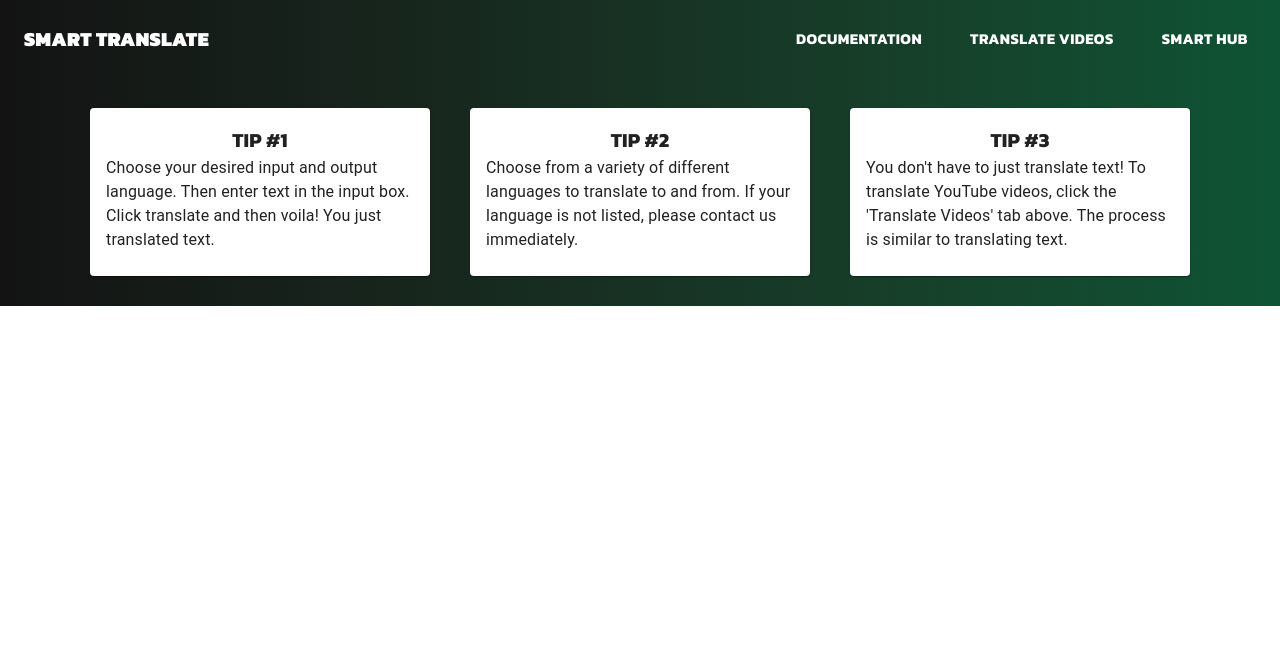
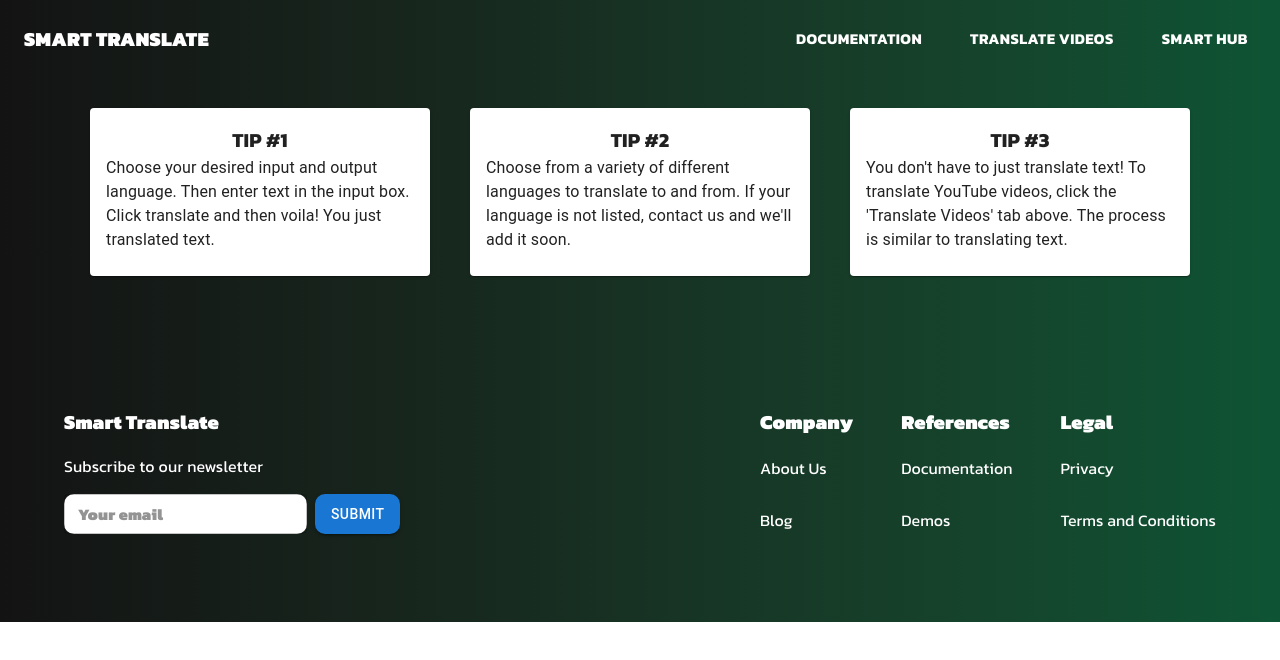
Before and after one commit to hamim23z/SmartTranslate-Main, a Next.js app: page / in a window 1280 px wide. Shown: the top 660 px of the page. Built offline with nearby package versions, Linux system fonts and the light colour scheme; no server answers.

Commit message:
Fixed the home page and added footer. Will begin working on actual translate feature.

```diff
--- a/app/page.js
+++ b/app/page.js
@@ -1,8 +1,32 @@
 "use client";
 import { useState } from "react";
 import Link from "next/link";
-import { AppBar, Box, Button, Typography, Toolbar, IconButton, Drawer, List, ListItem, ListItemButton, ListItemText, Card, CardMedia, CardContent} from "@mui/material";
+import {
+  AppBar,
+  Box,
+  Button,
+  Typography,
+  Toolbar,
+  IconButton,
+  Drawer,
+  List,
+  ListItem,
+  ListItemButton,
+  ListItemText,
+  Card,
+  CardContent,
+  Container,
+  Stack,
+  TextField,
+  Snackbar,
+} from "@mui/material";
 import MenuIcon from "@mui/icons-material/Menu";
+
+{
+  /*Footer Contact Thingy*/
+}
+import { collection, addDoc } from "firebase/firestore";
+import { db } from "@/firebase";
 
 export default function HomePage() {
   const [drawerOpen, setDrawerOpen] = useState(false);
@@ -10,9 +34,71 @@ export default function HomePage() {
     setDrawerOpen(open);
   };
 
+  {
+    /* For the Newsletter Now */
+  }
+  const [snackbarOpenNews, setSnackbarOpenNews] = useState(false);
+  const [emailNews, setEmailNews] = useState("");
+  const [emailErrorNews, setEmailErrorNews] = useState("");
+  const emailRegexNews = /^[^\s@]+@[^\s@]+\.[^\s@]+$/;
+
+  const handleSnackbarCloseNews = () => {
+    setSnackbarOpenNews(false);
+  };
+
+  const handleEmailChangeNews = (e) => {
+    const value = e.target.value;
+    setEmailNews(value);
+
+    if (!emailRegexNews.test(value)) {
+      setEmailErrorNews("Enter a valid email address.");
+    } else {
+      setEmailErrorNews("");
+    }
+  };
+
+  const handleSendMessageNews = async () => {
+    setEmailErrorNews("");
+
+    if (!emailNews.trim()) {
+      setSnackbarOpenNews(true);
+      setEmailErrorNews("Email cannot be empty.");
+      return;
+    }
+
+    if (!emailRegexNews.test(emailNews)) {
+      setSnackbarOpenNews(true);
+      setEmailErrorNews("Enter a valid email address.");
+      return;
+    }
+
+    try {
+      await addDoc(collection(db, "Newsletter"), {
+        email: emailNews,
+        timestamp: new Date(),
+      });
+
+      setSnackbarOpenNews(true);
+      setEmailErrorNews("");
+
+      setEmailNews("");
+    } catch (error) {
+      console.error("Error sending message: ", error);
+    }
+  };
+  {
+    /*Newsletter Ends Here*/
+  }
+
   return (
     <>
-      <AppBar position="static" sx={{ background: "linear-gradient(90deg, #131313, #151c18, #17241c, #172d21, #173726, #16402a, #134a2f, #0e5434)" }}>
+      <AppBar
+        position="static"
+        sx={{
+          background:
+            "linear-gradient(90deg, #131313, #151c18, #17241c, #172d21, #173726, #16402a, #134a2f, #0e5434)",
+        }}
+      >
         <Toolbar //this is the entire toolbar, everything is locaed inside here
           sx={{
             paddingTop: "20px",
@@ -182,66 +268,319 @@ export default function HomePage() {
         </Box>
       </Drawer>
 
-
-      <Box sx = {{
-        display: "flex",
-        flexDirection: "row",
-        gap: 5,
-        padding: "30px",
-        justifyContent: "center",
-        background: "linear-gradient(90deg, #131313, #151c18, #17241c, #172d21, #173726, #16402a, #134a2f, #0e5434)"
-      }}>
-        <Card sx = {{maxWidth: "340px"}}>
+      <Box
+        sx={{
+          display: "flex",
+          flexDirection: "row",
+          gap: 5,
+          padding: "30px",
+          justifyContent: "center",
+          background:
+            "linear-gradient(90deg, #131313, #151c18, #17241c, #172d21, #173726, #16402a, #134a2f, #0e5434)",
+        }}
+      >
+        <Card sx={{ maxWidth: "340px" }}>
           <CardContent>
-            <Typography variant="h6"
-              sx = {{fontFamily: "Kanit", fontWeight: 700, textTransform: "uppercase", textAlign: "center"}}
+            <Typography
+              variant="h6"
+              sx={{
+                fontFamily: "Kanit",
+                fontWeight: 700,
+                textTransform: "uppercase",
+                textAlign: "center",
+              }}
             >
               Tip #1
             </Typography>
 
             <Typography>
-              Choose your desired input and output language.
-              Then enter text in the input box. Click translate
-              and then voila! You just translated text.
+              Choose your desired input and output language. Then enter text in
+              the input box. Click translate and then voila! You just translated
+              text.
             </Typography>
           </CardContent>
         </Card>
 
-        <Card sx = {{maxWidth: "340px"}}>
+        <Card sx={{ maxWidth: "340px" }}>
           <CardContent>
-            <Typography variant="h6"
-              sx = {{fontFamily: "Kanit", fontWeight: 700, textTransform: "uppercase", textAlign: "center"}}
+            <Typography
+              variant="h6"
+              sx={{
+                fontFamily: "Kanit",
+                fontWeight: 700,
+                textTransform: "uppercase",
+                textAlign: "center",
+              }}
             >
               Tip #2
             </Typography>
 
             <Typography>
-              Choose from a variety of different languages to translate to and from. If your language is not listed,
-              please contact us immediately.
+              Choose from a variety of different languages to translate to and
+              from. If your language is not listed, contact us and we&apos;ll
+              add it soon.
             </Typography>
           </CardContent>
         </Card>
 
-        <Card sx = {{maxWidth: "340px"}}>
+        <Card sx={{ maxWidth: "340px" }}>
           <CardContent>
-            <Typography variant="h6"
-              sx = {{fontFamily: "Kanit", fontWeight: 700, textTransform: "uppercase", textAlign: "center"}}
+            <Typography
+              variant="h6"
+              sx={{
+                fontFamily: "Kanit",
+                fontWeight: 700,
+                textTransform: "uppercase",
+                textAlign: "center",
+              }}
             >
               Tip #3
             </Typography>
 
             <Typography>
-              You don&apos;t have to just translate text! To translate YouTube videos, click the &apos;Translate Videos&apos; tab above.
-              The process is similar to translating text.
+              You don&apos;t have to just translate text! To translate YouTube
+              videos, click the &apos;Translate Videos&apos; tab above. The
+              process is similar to translating text.
             </Typography>
           </CardContent>
         </Card>
       </Box>
 
 
+      {/*Main Content Goes Here*/}
 
 
 
+
+
+
+
+
+
+
+
+
+
+
+
+
+
+
+
+
+      {/* Footer */}
+      <Box
+        component="footer"
+        sx={{
+          height: "auto",
+          py: 4,
+          pb: 10,
+          background:
+            "linear-gradient(90deg, #131313, #151c18, #17241c, #172d21, #173726, #16402a, #134a2f, #0e5434)",
+          paddingTop: "100px",
+        }}
+      >
+        <Container maxWidth="lg">
+          <Stack
+            direction={{ xs: "column", md: "row" }}
+            spacing={4}
+            justifyContent="space-between"
+          >
+            <Stack spacing={2}>
+              <Typography
+                variant="h6"
+                sx={{
+                  color: "white",
+                  fontFamily: "Kanit",
+                  fontWeight: "900",
+                }}
+              >
+                Smart Translate
+              </Typography>
+              <Typography
+                variant="body1"
+                sx={{ color: "white", fontFamily: "Kanit" }}
+              >
+                Subscribe to our newsletter
+              </Typography>
+              <Stack direction="row" spacing={1}>
+                <TextField
+                  variant="outlined"
+                  size="small"
+                  onChange={handleEmailChangeNews}
+                  placeholder="Your email"
+                  value={emailNews}
+                  sx={{
+                    flexGrow: 1,
+                    background: "white",
+                    borderRadius: "10px",
+                    "& .MuiInputBase-input::placeholder": {
+                      color: "black",
+                      fontFamily: "Kanit",
+                      fontWeight: "900",
+                    },
+                    "& .MuiInputBase-input": {
+                      color: "black",
+                      fontFamily: "Kanit",
+                      fontWeight: "900",
+                    },
+                  }}
+                />
+                <Button
+                  variant="contained"
+                  sx={{
+                    borderRadius: "10px",
+                    background: "primary",
+                    transition: "background 0.4s ease-in-out",
+                    "&:hover": {
+                      background: "rgba(145, 83, 209, 1)",
+                    },
+                  }}
+                  onClick={handleSendMessageNews}
+                >
+                  Submit
+                </Button>
+
+                <Snackbar
+                  open={snackbarOpenNews}
+                  autoHideDuration={6000}
+                  onClose={handleSnackbarCloseNews}
+                  message={
+                    emailErrorNews ||
+                    "You have successfully signed up for our newsletter."
+                  }
+                />
+              </Stack>
+            </Stack>
+
+            <Stack direction={{ xs: "column", md: "row" }} spacing={6}>
+              {/* Company Section */}
+              <Stack spacing={1}>
+                <Typography
+                  variant="h6"
+                  sx={{
+                    color: "white",
+                    fontFamily: "Kanit",
+                    fontWeight: "900",
+                  }}
+                >
+                  Company
+                </Typography>
+                <Link
+                  href="/aboutus"
+                  style={{
+                    color: "white",
+                    textDecoration: "none",
+                    fontFamily: "Kanit",
+                    fontWeight: "400",
+                    paddingTop: "10px",
+                    paddingBottom: "10px",
+                  }}
+                >
+                  About Us
+                </Link>
+
+                <Link
+                  href="/blog"
+                  target="_blank"
+                  style={{
+                    color: "white",
+                    textDecoration: "none",
+                    fontFamily: "Kanit",
+                    fontWeight: "400",
+                    paddingTop: "10px",
+                    paddingBottom: "10px",
+                  }}
+                >
+                  Blog
+                </Link>
+              </Stack>
+
+              {/* References Section */}
+              <Stack spacing={1}>
+                <Typography
+                  variant="h6"
+                  sx={{
+                    color: "white",
+                    fontFamily: "Kanit",
+                    fontWeight: "900",
+                  }}
+                >
+                  References
+                </Typography>
+                <Link
+                  href="https://smarttranslate.mintlify.app/introduction"
+                  target="_blank"
+                  style={{
+                    color: "white",
+                    textDecoration: "none",
+                    fontFamily: "Kanit",
+                    fontWeight: "400",
+                    paddingTop: "10px",
+                    paddingBottom: "10px",
+                  }}
+                >
+                  Documentation
+                </Link>
+
+                <Link
+                  href="/demos"
+                  style={{
+                    color: "white",
+                    textDecoration: "none",
+                    fontFamily: "Kanit",
+                    fontWeight: "400",
+                    paddingTop: "10px",
+                    paddingBottom: "10px",
+                  }}
+                >
+                  Demos
+                </Link>
+              </Stack>
+
+              {/* Legal Section */}
+              <Stack spacing={1}>
+                <Typography
+                  variant="h6"
+                  sx={{
+                    color: "white",
+                    fontFamily: "Kanit",
+                    fontWeight: "900",
+                  }}
+                >
+                  Legal
+                </Typography>
+                <Link
+                  href="/privacy"
+                  style={{
+                    color: "white",
+                    textDecoration: "none",
+                    fontFamily: "Kanit",
+                    fontWeight: "400",
+                    paddingTop: "10px",
+                    paddingBottom: "10px",
+                  }}
+                >
+                  Privacy
+                </Link>
+                <Link
+                  href="/termsandcond"
+                  style={{
+                    color: "white",
+                    textDecoration: "none",
+                    fontFamily: "Kanit",
+                    fontWeight: "400",
+                    paddingTop: "10px",
+                    paddingBottom: "10px",
+                  }}
+                >
+                  Terms and Conditions
+                </Link>
+              </Stack>
+            </Stack>
+          </Stack>
+        </Container>
+      </Box>
     </>
   );
 }
```
